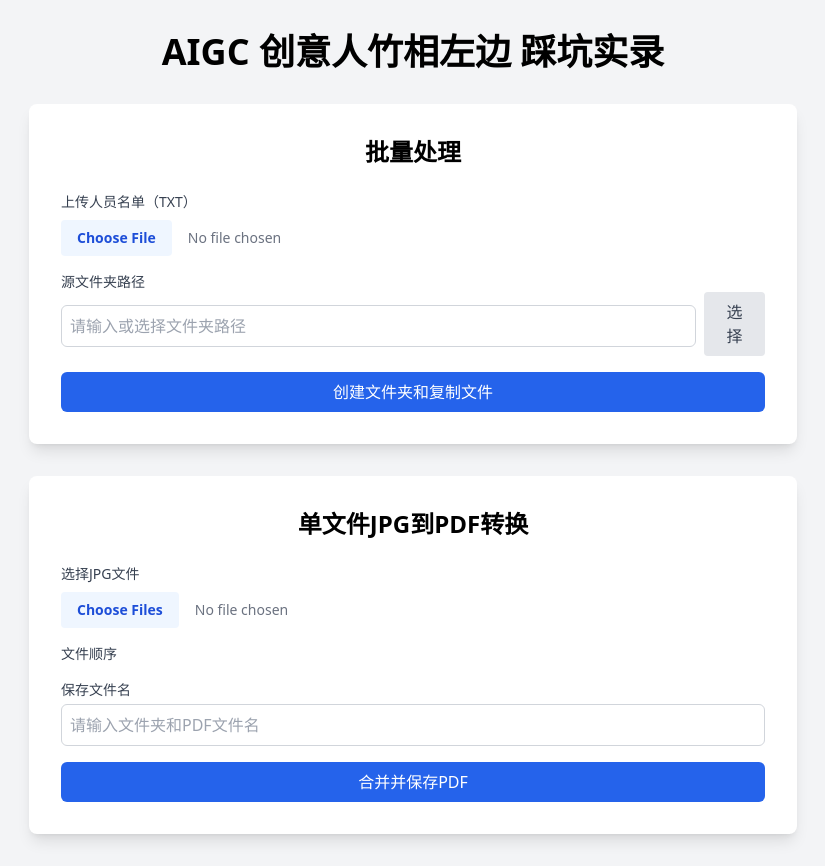
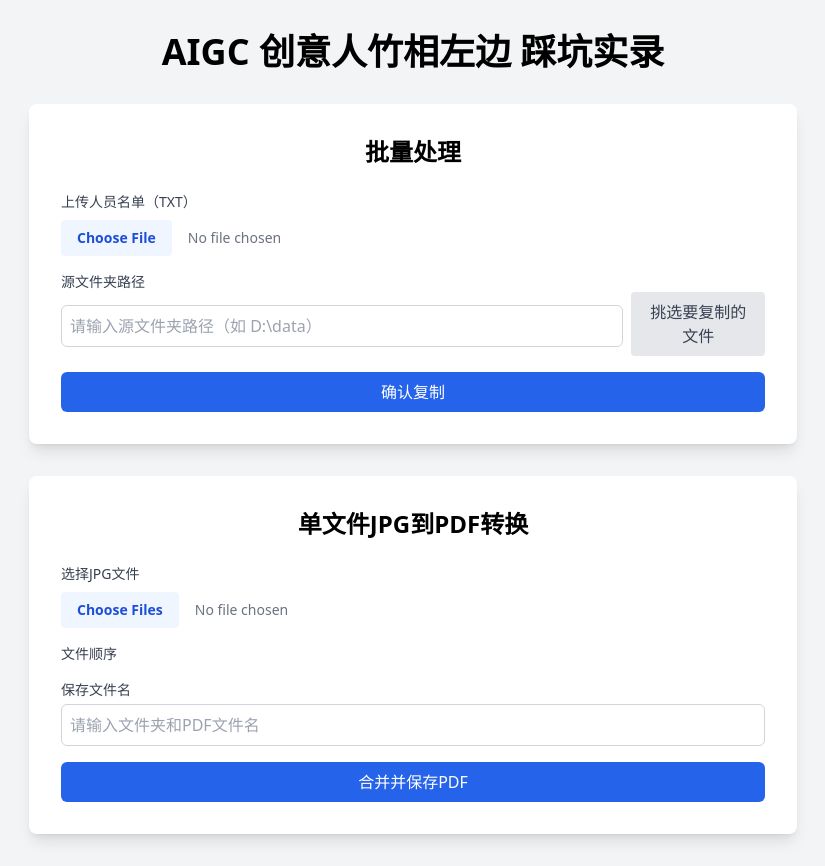
Before and after one commit to peter-zx/jpg2pdf_bamboox, a Flask app: page / in a window 1280 px wide. Shown: the whole page, without its empty margins (227-1052 px from the left). Run offline with Flask 3, Linux system fonts and the light colour scheme; some libraries are stand-ins or nearby versions.

Commit message:
功能修复调整

```diff
--- a/app.py
+++ b/app.py
@@ -1,7 +1,7 @@
-from flask import Flask, render_template, request, send_file
+from flask import Flask, render_template, request, send_file, jsonify
 import os
 from datetime import datetime
-from utils.file_utils import create_folders_from_txt, copy_files_to_folders
+from utils.file_utils import create_folders_from_txt, copy_selected_files_to_folders
 from utils.pdf_utils import merge_jpgs_to_pdf
 import urllib.parse
 
@@ -15,38 +15,44 @@ def index():
     error = None
     names = None
     output_folder = None
-    results = None
+    files_in_folder = None
+    source_folder = None
 
     if request.method == "POST":
         action = request.form.get("action")
 
         if action == "batch":
             txt_file = request.files.get("txtFile")
-            source_folder = urllib.parse.unquote(request.form.get("sourceFolder")).strip()
+            source_folder_raw = request.form.get("sourceFolder")
+            if source_folder_raw is None:
+                error = "请提供源文件夹路径！"
+            else:
+                source_folder = urllib.parse.unquote(source_folder_raw).strip()
+                selected_files = request.form.get("selectedFiles", "").split(",") if request.form.get("selectedFiles") else []
 
-            if not txt_file or not txt_file.filename.endswith('.txt'):
-                error = "请上传一个TXT文件！"
-            elif not source_folder or not os.path.isdir(source_folder):
-                error = "请输入有效的源文件夹路径！"
-            else:
-                try:
-                    # 保存TXT到临时路径
-                    temp_txt_path = os.path.join(DESKTOP_PATH, f"temp_{datetime.now().strftime('%Y%m%d_%H%M%S')}.txt")
-                    txt_file.save(temp_txt_path)
+                if not txt_file or not txt_file.filename.endswith('.txt'):
+                    error = "请上传一个TXT文件！"
+                elif not source_folder or not os.path.isdir(source_folder):
+                    error = "请输入有效的源文件夹路径！"
+                else:
+                    try:
+                        # 保存TXT到临时路径
+                        temp_txt_path = os.path.join(DESKTOP_PATH, f"temp_{datetime.now().strftime('%Y%m%d_%H%M%S')}.txt")
+                        txt_file.save(temp_txt_path)
 
-                    # 步骤1：创建个人文件夹
-                    timestamp = datetime.now().strftime("%Y%m%d_%H%M%S")
-                    output_folder = os.path.join(DESKTOP_PATH, f"batch_{timestamp}")
-                    names = create_folders_from_txt(temp_txt_path, output_folder)
+                        # 步骤1：创建个人文件夹
+                        timestamp = datetime.now().strftime("%Y%m%d_%H%M%S")
+                        output_folder = os.path.join(DESKTOP_PATH, f"batch_{timestamp}")
+                        names = create_folders_from_txt(temp_txt_path, output_folder)
 
-                    # 步骤2：复制文件（支持jpg, jpeg, png, pdf, docx, txt）
-                    copy_files_to_folders(source_folder, output_folder, names)
+                        # 步骤2：复制选中的文件
+                        copy_selected_files_to_folders(source_folder, output_folder, names, selected_files)
 
-                    # 清理临时TXT
-                    os.remove(temp_txt_path)
+                        # 清理临时TXT
+                        os.remove(temp_txt_path)
 
-                except Exception as e:
-                    error = f"批量处理失败：{str(e)}"
+                    except Exception as e:
+                        error = f"批量处理失败：{str(e)}"
 
         elif action == "single":
             files = request.files.getlist("jpgFiles")
@@ -65,7 +71,6 @@ def index():
 
                 if not error:
                     try:
-                        # 使用saveName作为文件夹名，无时间戳
                         output_folder_single = os.path.join(DESKTOP_PATH, save_name)
                         os.makedirs(output_folder_single, exist_ok=True)
 
@@ -88,23 +93,23 @@ def index():
                     except Exception as e:
                         error = f"转换失败：{str(e)}"
 
-    return render_template("index.html", error=error, names=names, output_folder=output_folder, results=results)
+    return render_template("index.html", error=error, names=names, output_folder=output_folder, files_in_folder=files_in_folder, source_folder=source_folder)
 
-@app.route("/batch/merge", methods=["POST"])
-def batch_merge():
-    person_folder = urllib.parse.unquote(request.form.get("personFolder")).strip()
-    name = request.form.get("name").strip()
+@app.route("/list_files", methods=["POST"])
+def list_files():
+    source_folder_raw = request.form.get("sourceFolder")
+    if source_folder_raw is None:
+        return jsonify({"error": "请提供源文件夹路径！"}), 400
 
-    if not person_folder or not os.path.isdir(person_folder):
-        return {"error": "无效的文件夹路径！"}, 400
+    source_folder = urllib.parse.unquote(source_folder_raw).strip()
+    if not source_folder or not os.path.isdir(source_folder):
+        return jsonify({"error": "无效的文件夹路径！"}), 400
 
     try:
-        output_pdf = os.path.join(DESKTOP_PATH, f"{name}.pdf")
-        jpg_count = merge_jpgs_to_pdf(person_folder, output_pdf)
-        return {"message": f"{name}: 合并了 {jpg_count} 个JPG文件到 {output_pdf}"}
-
+        files = [f for f in os.listdir(source_folder) if os.path.isfile(os.path.join(source_folder, f))]
+        return jsonify({"files": files})
     except Exception as e:
-        return {"error": f"合并失败：{str(e)}"}, 500
+        return jsonify({"error": f"读取文件失败：{str(e)}"}), 500
 
 if __name__ == "__main__":
     app.run(debug=True)
--- a/static/batch.js
+++ b/static/batch.js
@@ -1,36 +1,51 @@
-document.getElementById('batchForm').addEventListener('submit', function() {
+document.getElementById('batchForm').addEventListener('submit', function(e) {
+  const sourceFolder = document.getElementById('sourceFolder').value.trim();
+  if (!sourceFolder) {
+    e.preventDefault();
+    alert('请输入源文件夹路径！');
+    return;
+  }
+
+  const selectedFiles = Array.from(document.querySelectorAll('input[name="filesToCopy"]:checked'))
+    .map(checkbox => checkbox.value);
+  document.getElementById('selectedFiles').value = selectedFiles.join(',');
+
   const button = document.querySelector('#batchForm button[type="submit"]');
-  button.textContent = '处理中...';
+  button.textContent = '复制中...';
   button.disabled = true;
 });
 
-document.getElementById('folderSelect').addEventListener('change', function(e) {
-  const folderPath = e.target.files[0].webkitRelativePath.split('/')[0];
-  const absolutePath = e.target.files[0].path.replace(folderPath, '').replace(/\\[^\\]+$/, '');
-  document.getElementById('sourceFolder').value = absolutePath;
-});
-
-function mergeFolder(name) {
-  const folderInput = document.getElementById(`folder_${name}`);
-  const folderPath = folderInput.value.trim();
-  if (!folderPath) {
-    alert('请输入文件夹路径！');
+function listFiles() {
+  const sourceFolder = document.getElementById('sourceFolder').value.trim();
+  if (!sourceFolder) {
+    alert('请输入源文件夹路径！');
     return;
   }
 
-  fetch('/batch/merge', {
+  fetch('/list_files', {
     method: 'POST',
     headers: { 'Content-Type': 'application/x-www-form-urlencoded' },
-    body: `personFolder=${encodeURIComponent(folderPath)}&name=${encodeURIComponent(name)}`
+    body: `sourceFolder=${encodeURIComponent(sourceFolder)}`
   })
   .then(response => response.json())
   .then(data => {
     if (data.error) {
       alert(data.error);
     } else {
-      alert(data.message);
-      folderInput.value = '';
+      const fileList = document.getElementById('fileList');
+      const fileListContainer = document.getElementById('fileListContainer');
+      fileList.innerHTML = '';
+      data.files.forEach(file => {
+        const li = document.createElement('li');
+        li.className = 'flex items-center';
+        li.innerHTML = `
+          <input type="checkbox" name="filesToCopy" value="${file}" class="mr-2">
+          <span>${file}</span>
+        `;
+        fileList.appendChild(li);
+      });
+      fileListContainer.style.display = 'block';
     }
   })
-  .catch(error => alert(`请求失败：${error}`));
+  .catch(error => alert(`读取文件失败：${error}`));
 }
--- a/templates/index.html
+++ b/templates/index.html
@@ -16,22 +16,12 @@
     <section class="bg-white p-8 rounded-lg shadow-lg mb-8">
       <h2 class="text-2xl font-bold text-center mb-6">批量处理</h2>
       {% if names %}
-        <h3 class="text-lg font-semibold mb-4">选择文件夹以合并JPG</h3>
-        <ul class="list-disc pl-5 mb-4">
-          {% for name in names %}
-            <li class="flex justify-between items-center py-2">
-              <span>{{ name }}</span>
-              <div>
-                <input type="text" id="folder_{{ name }}" placeholder="输入文件夹路径" class="p-1 border rounded text-sm w-40">
-                <button onclick="mergeFolder('{{ name }}')" class="ml-2 bg-blue-600 text-white px-2 py-1 rounded hover:bg-blue-700 text-sm">合并</button>
-              </div>
-            </li>
-          {% endfor %}
-        </ul>
-        <p class="text-sm text-gray-600">文件夹路径示例：{{ output_folder }}</p>
+        <h3 class="text-lg font-semibold mb-4">文件夹创建和文件复制完成</h3>
+        <p class="text-sm text-gray-600">输出路径：{{ output_folder }}</p>
       {% else %}
         <form method="POST" enctype="multipart/form-data" id="batchForm">
           <input type="hidden" name="action" value="batch">
+          <input type="hidden" name="selectedFiles" id="selectedFiles">
           <div class="mb-4">
             <label class="block text-sm font-medium text-gray-700 mb-2">上传人员名单（TXT）</label>
             <input type="file" name="txtFile" accept=".txt"
@@ -40,15 +30,18 @@
           <div class="mb-4">
             <label for="sourceFolder" class="block text-sm font-medium text-gray-700">源文件夹路径</label>
             <div class="flex items-center">
-              <input type="text" name="sourceFolder" id="sourceFolder" placeholder="请输入或选择文件夹路径" class="mt-1 block w-full p-2 border border-gray-300 rounded-md">
-              <input type="file" id="folderSelect" webkitdirectory directory style="display: none;">
-              <button type="button" onclick="document.getElementById('folderSelect').click()" class="ml-2 bg-gray-200 text-gray-700 px-4 py-2 rounded hover:bg-gray-300">选择</button>
+              <input type="text" name="sourceFolder" id="sourceFolder" placeholder="请输入源文件夹路径（如 D:\data）" class="mt-1 block w-full p-2 border border-gray-300 rounded-md">
+              <button type="button" onclick="listFiles()" class="ml-2 bg-gray-200 text-gray-700 px-4 py-2 rounded hover:bg-gray-300">挑选要复制的文件</button>
             </div>
           </div>
-          <button type="submit" class="w-full bg-blue-600 text-white py-2 rounded-md hover:bg-blue-700">创建文件夹和复制文件</button>
+          <div class="mb-4" id="fileListContainer" style="display: none;">
+            <label class="block text-sm font-medium text-gray-700 mb-2">选择要复制的文件</label>
+            <ul id="fileList" class="list-disc pl-5 max-h-40 overflow-y-auto"></ul>
+          </div>
+          <button type="submit" class="w-full bg-blue-600 text-white py-2 rounded-md hover:bg-blue-700">确认复制</button>
         </form>
       {% endif %}
-      {% if error and not names %}
+      {% if error %}
         <p class="mt-4 text-sm text-red-600 text-center">{{ error }}</p>
       {% endif %}
     </section>
@@ -65,7 +58,7 @@
         </div>
         <div class="mb-4">
           <label class="block text-sm font-medium text-gray-700 mb-2">文件顺序</label>
-          <ul id="fileList" class="list-disc pl-5"></ul>
+          <ul id="fileListSingle" class="list-disc pl-5"></ul>
           <input type="hidden" name="fileOrder" id="fileOrder">
         </div>
         <div class="mb-4">
@@ -73,9 +66,6 @@
           <input type="text" name="saveName" placeholder="请输入文件夹和PDF文件名" class="mt-1 block w-full p-2 border border-gray-300 rounded-md">
         </div>
         <button type="submit" class="w-full bg-blue-600 text-white py-2 rounded-md hover:bg-blue-700">合并并保存PDF</button>
-        {% if error and names %}
-          <p class="mt-4 text-sm text-red-600 text-center">{{ error }}</p>
-        {% endif %}
       </form>
     </section>
   </div>
```
Also changed, not shown: utils/file_utils.py (+6 -3 lines).
